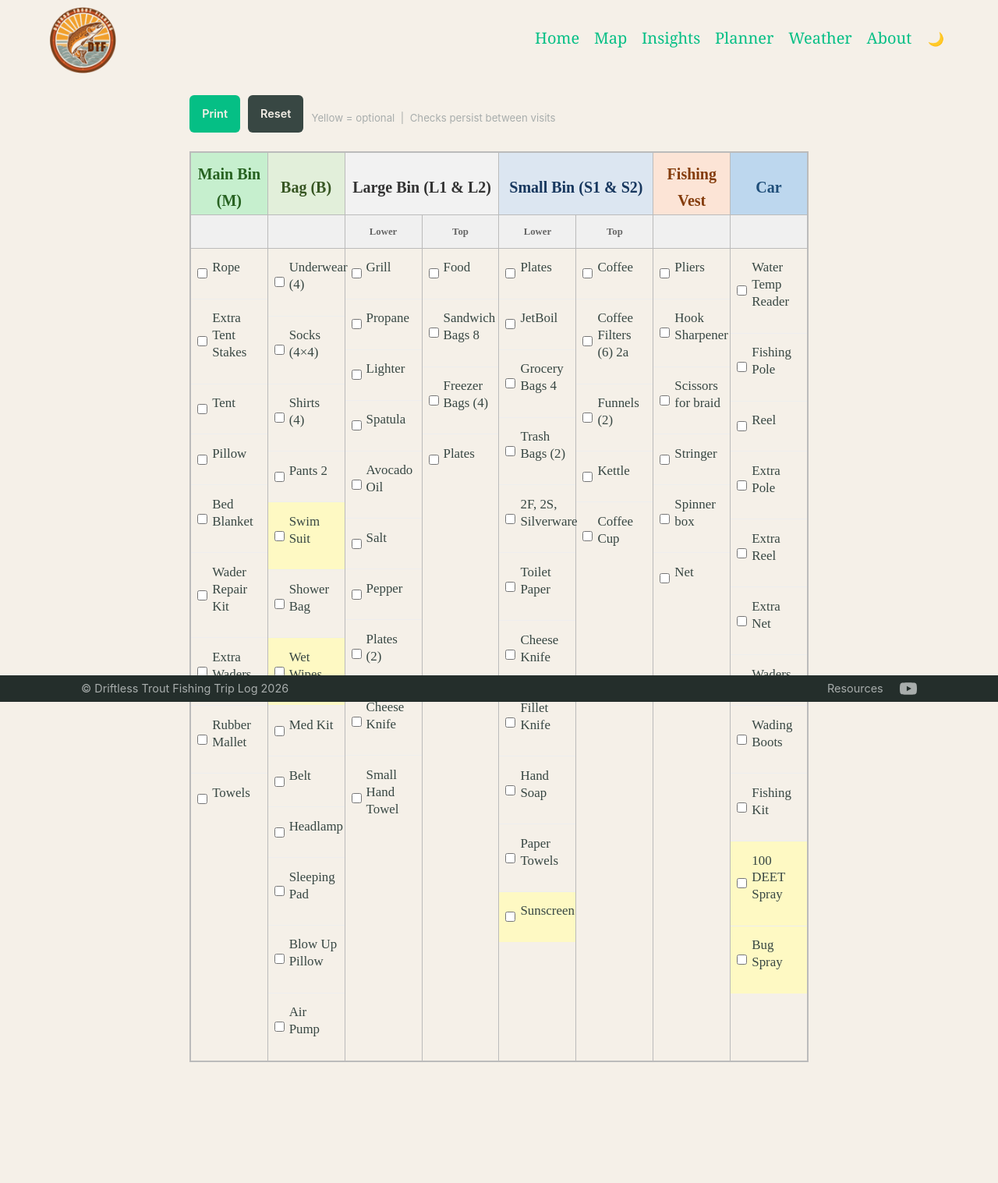
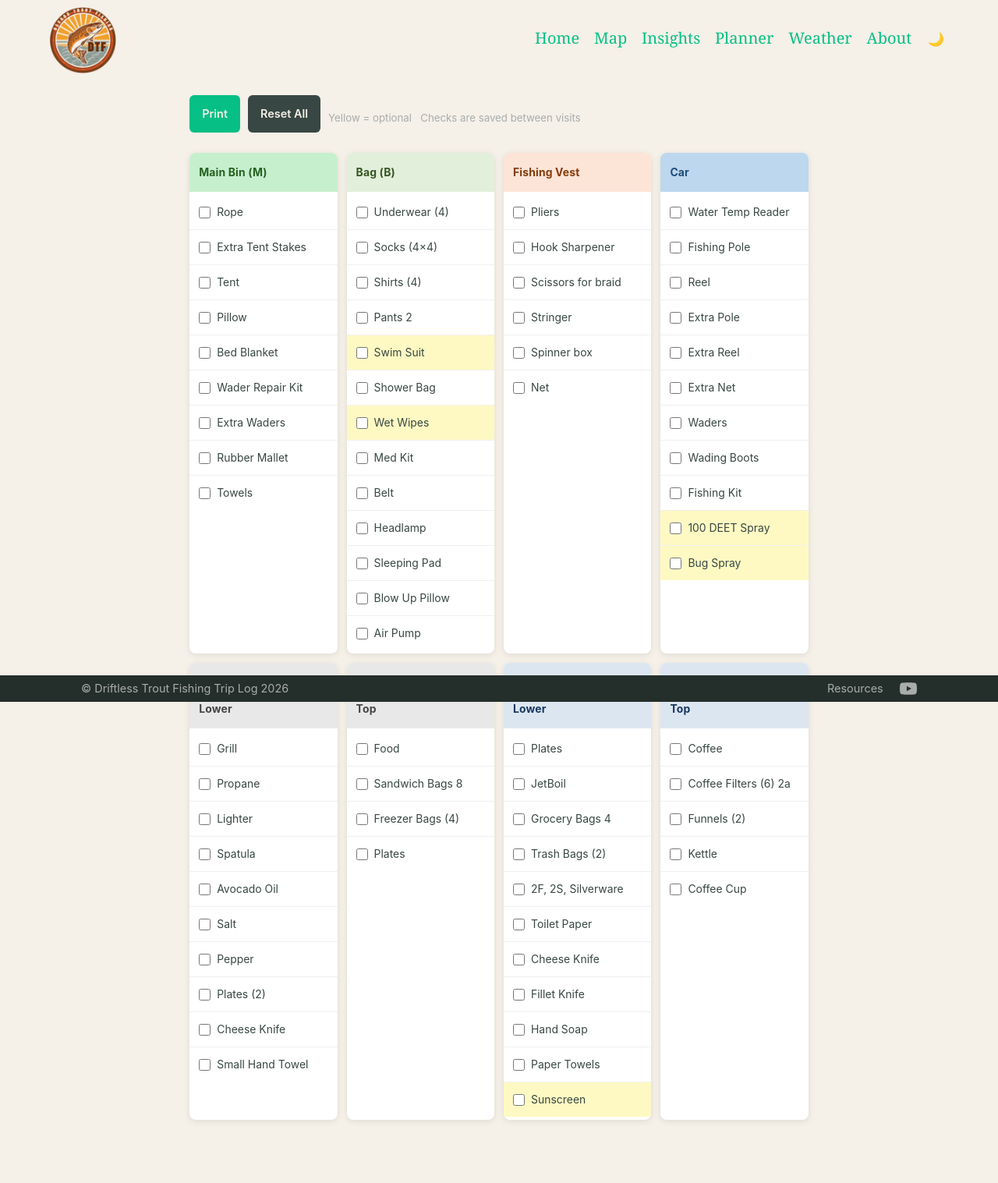
Before and after one commit to Cyro6/cyro6.github.io, a Jekyll site: the page built from checklist.html, in a window 1280 px wide. Shown: the whole page at 78% size. Built offline with Jekyll 4.4.1, drawn with Linux system fonts in a browser that asks for light colours; before the commit the page ends 1432 px from its top, so only the background shows below that.

Commit message:
Redesign checklist as card grid instead of table
Each container gets its own card with color-coded header.
No alignment issues, responsive (4→2→1 cols), prints cleanly.

Co-Authored-By: Claude Sonnet 4.6 <noreply@anthropic.com>

```diff
--- a/checklist.html
+++ b/checklist.html
@@ -6,274 +6,282 @@ title: Gear Checklist
 .checklist-page {
   font-family: 'Inter', sans-serif;
   padding: 20px 0;
+  color: #384743;
 }
+body.dark-theme .checklist-page { color: #d4cfc6; }
+
 .cl-actions {
-  margin-bottom: 14px;
+  margin-bottom: 16px;
   display: flex;
   gap: 10px;
   align-items: center;
   flex-wrap: wrap;
 }
 .cl-btn {
-  background: #05bf85;
-  color: #fff;
-  border: none;
-  border-radius: 6px;
-  padding: 7px 16px;
-  font-size: .85rem;
-  font-weight: 600;
-  cursor: pointer;
+  background: #05bf85; color: #fff; border: none;
+  border-radius: 6px; padding: 7px 16px;
+  font-size: .85rem; font-weight: 600; cursor: pointer;
 }
 .cl-btn:hover { background: #008000; }
-.cl-btn.secondary { background: #384743; }
-.cl-btn.secondary:hover { background: #242e2b; }
+.cl-btn.sec { background: #384743; }
+.cl-btn.sec:hover { background: #242e2b; }
 .cl-note { font-size: .78rem; color: #a8adac; }
 
-.cl-table {
-  width: 100%;
-  border-collapse: collapse;
-  border: 2px solid #bbb;
+.cl-grid {
+  display: grid;
+  grid-template-columns: repeat(4, 1fr);
+  gap: 12px;
+}
+
+.cl-card {
+  border-radius: 8px;
+  overflow: hidden;
+  box-shadow: 0 2px 8px rgba(0,0,0,0.09);
+  background: #fff;
+}
+body.dark-theme .cl-card { background: #2d3a35; box-shadow: 0 2px 8px rgba(0,0,0,0.3); }
+
+.cl-card-header {
+  font-weight: 700;
   font-size: .82rem;
-  table-layout: fixed;
+  padding: 8px 12px;
+  letter-spacing: .01em;
 }
-.cl-table th {
-  padding: 7px 8px;
-  font-weight: 700;
-  font-size: .8rem;
-  text-align: center;
-  border: 1px solid #bbb;
-}
-.cl-table .subhead th {
-  font-weight: 600;
-  font-size: .75rem;
-  color: #666;
-  background: #f0f0f0;
-  padding: 4px 8px;
-}
-.cl-table td {
-  vertical-align: top;
-  border: 1px solid #bbb;
-  padding: 0;
-}
-.cl-item {
-  display: flex;
-  align-items: center;
-  gap: 6px;
-  padding: 4px 8px;
-  border-bottom: 1px solid #eee;
-  min-height: 26px;
-  cursor: pointer;
-}
-.cl-item:last-child { border-bottom: none; }
-.cl-item.optional { background: #fef9c3; }
-.cl-item.checked label { text-decoration: line-through; color: #bbb; }
-.cl-item input[type=checkbox] { flex-shrink: 0; accent-color: #05bf85; cursor: pointer; }
-.cl-item label { cursor: pointer; line-height: 1.3; }
-
 .h-main  { background: #c6efce; color: #276221; }
 .h-bag   { background: #e2efda; color: #375623; }
-.h-large { background: #f2f2f2; color: #333;    }
+.h-large { background: #e8e8e8; color: #444;    }
 .h-small { background: #dce6f1; color: #17375e; }
 .h-vest  { background: #fce4d6; color: #843c0c; }
 .h-car   { background: #bdd7ee; color: #1f4e79; }
 
+.cl-items { padding: 4px 0; }
+
+.cl-item {
+  display: flex;
+  align-items: center;
+  gap: 8px;
+  padding: 5px 12px;
+  font-size: .82rem;
+  border-bottom: 1px solid #f0f0f0;
+  cursor: pointer;
+  user-select: none;
+  transition: background .1s;
+}
+.cl-item:last-child { border-bottom: none; }
+.cl-item:hover { background: rgba(5,191,133,0.06); }
+.cl-item.optional { background: #fef9c3; }
+.cl-item.optional:hover { background: #fef08a; }
+.cl-item.checked { background: #f5f5f5; }
+.cl-item.checked span { text-decoration: line-through; color: #bbb; }
+body.dark-theme .cl-item { border-color: #3a4a44; }
+body.dark-theme .cl-item:hover { background: rgba(5,191,133,0.08); }
+body.dark-theme .cl-item.optional { background: #4a4218; }
+body.dark-theme .cl-item.checked { background: #242e2b; }
+body.dark-theme .cl-item.checked span { color: #5a6a65; }
+
+.cl-item input[type=checkbox] {
+  flex-shrink: 0;
+  width: 15px; height: 15px;
+  accent-color: #05bf85;
+  cursor: pointer;
+}
+
 @media (max-width: 900px) {
-  .cl-table-wrap { overflow-x: auto; }
-  .cl-table { min-width: 800px; }
+  .cl-grid { grid-template-columns: repeat(2, 1fr); }
+}
+@media (max-width: 500px) {
+  .cl-grid { grid-template-columns: 1fr; }
 }
 
 @media print {
   nav, header, footer, .cl-actions,
-  .site-header, .site-footer, .site-nav { display: none !important; }
+  .site-header, .site-footer { display: none !important; }
   body { background: #fff !important; }
   .checklist-page { padding: 0; }
-  .cl-table { font-size: .72rem; border-width: 1px; }
-  .cl-table th { padding: 4px 5px; }
-  .cl-item { min-height: 18px; padding: 2px 5px; }
-  .cl-item input[type=checkbox] { width: 10px; height: 10px; }
+  .cl-grid { grid-template-columns: repeat(4, 1fr); gap: 8px; }
+  .cl-card { box-shadow: none; border: 1px solid #ccc; }
+  .cl-item { font-size: .74rem; padding: 3px 10px; }
+  .cl-card-header { font-size: .76rem; padding: 5px 10px; }
 }
-
-body.dark-theme .cl-table,
-body.dark-theme .cl-table th,
-body.dark-theme .cl-table td { border-color: #444; }
-body.dark-theme .cl-table .subhead th { background: #242e2b; color: #7a8a85; }
-body.dark-theme .cl-item { border-color: #333; color: #d4cfc6; }
-body.dark-theme .cl-item.optional { background: #4a4218; }
-body.dark-theme .cl-item.checked label { color: #5a6a65; }
 </style>
 
 <div class="checklist-page">
+
   <div class="cl-actions">
     <button class="cl-btn" onclick="window.print()">Print</button>
-    <button class="cl-btn secondary" onclick="uncheckAll()">Reset</button>
-    <span class="cl-note">Yellow = optional &nbsp;|&nbsp; Checks persist between visits</span>
+    <button class="cl-btn sec" onclick="uncheckAll()">Reset All</button>
+    <span class="cl-note">Yellow = optional &nbsp;&nbsp;Checks are saved between visits</span>
   </div>
 
-  <div class="cl-table-wrap">
-  <table class="cl-table">
-    <thead>
-      <tr>
-        <th class="h-main">Main Bin (M)</th>
-        <th class="h-bag">Bag (B)</th>
-        <th colspan="2" class="h-large">Large Bin (L1 &amp; L2)</th>
-        <th colspan="2" class="h-small">Small Bin (S1 &amp; S2)</th>
-        <th class="h-vest">Fishing Vest</th>
-        <th class="h-car">Car</th>
-      </tr>
-      <tr class="subhead">
-        <th></th>
-        <th></th>
-        <th>Lower</th>
-        <th>Top</th>
-        <th>Lower</th>
-        <th>Top</th>
-        <th></th>
-        <th></th>
-      </tr>
-    </thead>
-    <tbody>
-      <tr>
+  <div class="cl-grid">
 
-        <!-- Main Bin -->
-        <td>
-          {% assign main_items = "Rope,Extra Tent Stakes,Tent,Pillow,Bed Blanket,Wader Repair Kit,Extra Waders,Rubber Mallet,Towels" | split: "," %}
-          {% for item in main_items %}
-          <div class="cl-item" onclick="toggleItem(this)">
-            <input type="checkbox" onchange="saveState()">
-            <label>{{ item }}</label>
-          </div>
-          {% endfor %}
-        </td>
+    <!-- Main Bin -->
+    <div class="cl-card">
+      <div class="cl-card-header h-main">Main Bin (M)</div>
+      <div class="cl-items">
+        <div class="cl-item"><input type="checkbox"><span>Rope</span></div>
+        <div class="cl-item"><input type="checkbox"><span>Extra Tent Stakes</span></div>
+        <div class="cl-item"><input type="checkbox"><span>Tent</span></div>
+        <div class="cl-item"><input type="checkbox"><span>Pillow</span></div>
+        <div class="cl-item"><input type="checkbox"><span>Bed Blanket</span></div>
+        <div class="cl-item"><input type="checkbox"><span>Wader Repair Kit</span></div>
+        <div class="cl-item"><input type="checkbox"><span>Extra Waders</span></div>
+        <div class="cl-item"><input type="checkbox"><span>Rubber Mallet</span></div>
+        <div class="cl-item"><input type="checkbox"><span>Towels</span></div>
+      </div>
+    </div>
 
-        <!-- Bag -->
-        <td>
-          <div class="cl-item" onclick="toggleItem(this)"><input type="checkbox" onchange="saveState()"><label>Underwear (4)</label></div>
-          <div class="cl-item" onclick="toggleItem(this)"><input type="checkbox" onchange="saveState()"><label>Socks (4×4)</label></div>
-          <div class="cl-item" onclick="toggleItem(this)"><input type="checkbox" onchange="saveState()"><label>Shirts (4)</label></div>
-          <div class="cl-item" onclick="toggleItem(this)"><input type="checkbox" onchange="saveState()"><label>Pants 2</label></div>
-          <div class="cl-item optional" onclick="toggleItem(this)"><input type="checkbox" onchange="saveState()"><label>Swim Suit</label></div>
-          <div class="cl-item" onclick="toggleItem(this)"><input type="checkbox" onchange="saveState()"><label>Shower Bag</label></div>
-          <div class="cl-item optional" onclick="toggleItem(this)"><input type="checkbox" onchange="saveState()"><label>Wet Wipes</label></div>
-          <div class="cl-item" onclick="toggleItem(this)"><input type="checkbox" onchange="saveState()"><label>Med Kit</label></div>
-          <div class="cl-item" onclick="toggleItem(this)"><input type="checkbox" onchange="saveState()"><label>Belt</label></div>
-          <div class="cl-item" onclick="toggleItem(this)"><input type="checkbox" onchange="saveState()"><label>Headlamp</label></div>
-          <div class="cl-item" onclick="toggleItem(this)"><input type="checkbox" onchange="saveState()"><label>Sleeping Pad</label></div>
-          <div class="cl-item" onclick="toggleItem(this)"><input type="checkbox" onchange="saveState()"><label>Blow Up Pillow</label></div>
-          <div class="cl-item" onclick="toggleItem(this)"><input type="checkbox" onchange="saveState()"><label>Air Pump</label></div>
-        </td>
+    <!-- Bag -->
+    <div class="cl-card">
+      <div class="cl-card-header h-bag">Bag (B)</div>
+      <div class="cl-items">
+        <div class="cl-item"><input type="checkbox"><span>Underwear (4)</span></div>
+        <div class="cl-item"><input type="checkbox"><span>Socks (4×4)</span></div>
+        <div class="cl-item"><input type="checkbox"><span>Shirts (4)</span></div>
+        <div class="cl-item"><input type="checkbox"><span>Pants 2</span></div>
+        <div class="cl-item optional"><input type="checkbox"><span>Swim Suit</span></div>
+        <div class="cl-item"><input type="checkbox"><span>Shower Bag</span></div>
+        <div class="cl-item optional"><input type="checkbox"><span>Wet Wipes</span></div>
+        <div class="cl-item"><input type="checkbox"><span>Med Kit</span></div>
+        <div class="cl-item"><input type="checkbox"><span>Belt</span></div>
+        <div class="cl-item"><input type="checkbox"><span>Headlamp</span></div>
+        <div class="cl-item"><input type="checkbox"><span>Sleeping Pad</span></div>
+        <div class="cl-item"><input type="checkbox"><span>Blow Up Pillow</span></div>
+        <div class="cl-item"><input type="checkbox"><span>Air Pump</span></div>
+      </div>
+    </div>
 
-        <!-- Large Bin — Lower -->
-        <td>
-          <div class="cl-item" onclick="toggleItem(this)"><input type="checkbox" onchange="saveState()"><label>Grill</label></div>
-          <div class="cl-item" onclick="toggleItem(this)"><input type="checkbox" onchange="saveState()"><label>Propane</label></div>
-          <div class="cl-item" onclick="toggleItem(this)"><input type="checkbox" onchange="saveState()"><label>Lighter</label></div>
-          <div class="cl-item" onclick="toggleItem(this)"><input type="checkbox" onchange="saveState()"><label>Spatula</label></div>
-          <div class="cl-item" onclick="toggleItem(this)"><input type="checkbox" onchange="saveState()"><label>Avocado Oil</label></div>
-          <div class="cl-item" onclick="toggleItem(this)"><input type="checkbox" onchange="saveState()"><label>Salt</label></div>
-          <div class="cl-item" onclick="toggleItem(this)"><input type="checkbox" onchange="saveState()"><label>Pepper</label></div>
-          <div class="cl-item" onclick="toggleItem(this)"><input type="checkbox" onchange="saveState()"><label>Plates (2)</label></div>
-          <div class="cl-item" onclick="toggleItem(this)"><input type="checkbox" onchange="saveState()"><label>Cheese Knife</label></div>
-          <div class="cl-item" onclick="toggleItem(this)"><input type="checkbox" onchange="saveState()"><label>Small Hand Towel</label></div>
-        </td>
+    <!-- Fishing Vest -->
+    <div class="cl-card">
+      <div class="cl-card-header h-vest">Fishing Vest</div>
+      <div class="cl-items">
+        <div class="cl-item"><input type="checkbox"><span>Pliers</span></div>
+        <div class="cl-item"><input type="checkbox"><span>Hook Sharpener</span></div>
+        <div class="cl-item"><input type="checkbox"><span>Scissors for braid</span></div>
+        <div class="cl-item"><input type="checkbox"><span>Stringer</span></div>
+        <div class="cl-item"><input type="checkbox"><span>Spinner box</span></div>
+        <div class="cl-item"><input type="checkbox"><span>Net</span></div>
+      </div>
+    </div>
 
-        <!-- Large Bin — Top -->
-        <td>
-          <div class="cl-item" onclick="toggleItem(this)"><input type="checkbox" onchange="saveState()"><label>Food</label></div>
-          <div class="cl-item" onclick="toggleItem(this)"><input type="checkbox" onchange="saveState()"><label>Sandwich Bags 8</label></div>
-          <div class="cl-item" onclick="toggleItem(this)"><input type="checkbox" onchange="saveState()"><label>Freezer Bags (4)</label></div>
-          <div class="cl-item" onclick="toggleItem(this)"><input type="checkbox" onchange="saveState()"><label>Plates</label></div>
-        </td>
+    <!-- Car -->
+    <div class="cl-card">
+      <div class="cl-card-header h-car">Car</div>
+      <div class="cl-items">
+        <div class="cl-item"><input type="checkbox"><span>Water Temp Reader</span></div>
+        <div class="cl-item"><input type="checkbox"><span>Fishing Pole</span></div>
+        <div class="cl-item"><input type="checkbox"><span>Reel</span></div>
+        <div class="cl-item"><input type="checkbox"><span>Extra Pole</span></div>
+        <div class="cl-item"><input type="checkbox"><span>Extra Reel</span></div>
+        <div class="cl-item"><input type="checkbox"><span>Extra Net</span></div>
+        <div class="cl-item"><input type="checkbox"><span>Waders</span></div>
+        <div class="cl-item"><input type="checkbox"><span>Wading Boots</span></div>
+        <div class="cl-item"><input type="checkbox"><span>Fishing Kit</span></div>
+        <div class="cl-item optional"><input type="checkbox"><span>100 DEET Spray</span></div>
+        <div class="cl-item optional"><input type="checkbox"><span>Bug Spray</span></div>
+      </div>
+    </div>
 
-        <!-- Small Bin — Lower -->
-        <td>
-          <div class="cl-item" onclick="toggleItem(this)"><input type="checkbox" onchange="saveState()"><label>Plates</label></div>
-          <div class="cl-item" onclick="toggleItem(this)"><input type="checkbox" onchange="saveState()"><label>JetBoil</label></div>
-          <div class="cl-item" onclick="toggleItem(this)"><input type="checkbox" onchange="saveState()"><label>Grocery Bags 4</label></div>
-          <div class="cl-item" onclick="toggleItem(this)"><input type="checkbox" onchange="saveState()"><label>Trash Bags (2)</label></div>
-          <div class="cl-item" onclick="toggleItem(this)"><input type="checkbox" onchange="saveState()"><label>2F, 2S, Silverware</label></div>
-          <div class="cl-item" onclick="toggleItem(this)"><input type="checkbox" onchange="saveState()"><label>Toilet Paper</label></div>
-          <div class="cl-item" onclick="toggleItem(this)"><input type="checkbox" onchange="saveState()"><label>Cheese Knife</label></div>
-          <div class="cl-item" onclick="toggleItem(this)"><input type="checkbox" onchange="saveState()"><label>Fillet Knife</label></div>
-          <div class="cl-item" onclick="toggleItem(this)"><input type="checkbox" onchange="saveState()"><label>Hand Soap</label></div>
-          <div class="cl-item" onclick="toggleItem(this)"><input type="checkbox" onchange="saveState()"><label>Paper Towels</label></div>
-          <div class="cl-item optional" onclick="toggleItem(this)"><input type="checkbox" onchange="saveState()"><label>Sunscreen</label></div>
-        </td>
+    <!-- Large Bin Lower -->
+    <div class="cl-card">
+      <div class="cl-card-header h-large">Large Bin (L1 &amp; L2) — Lower</div>
+      <div class="cl-items">
+        <div class="cl-item"><input type="checkbox"><span>Grill</span></div>
+        <div class="cl-item"><input type="checkbox"><span>Propane</span></div>
+        <div class="cl-item"><input type="checkbox"><span>Lighter</span></div>
+        <div class="cl-item"><input type="checkbox"><span>Spatula</span></div>
+        <div class="cl-item"><input type="checkbox"><span>Avocado Oil</span></div>
+        <div class="cl-item"><input type="checkbox"><span>Salt</span></div>
+        <div class="cl-item"><input type="checkbox"><span>Pepper</span></div>
+        <div class="cl-item"><input type="checkbox"><span>Plates (2)</span></div>
+        <div class="cl-item"><input type="checkbox"><span>Cheese Knife</span></div>
+        <div class="cl-item"><input type="checkbox"><span>Small Hand Towel</span></div>
+      </div>
+    </div>
 
-        <!-- Small Bin — Top -->
-        <td>
-          <div class="cl-item" onclick="toggleItem(this)"><input type="checkbox" onchange="saveState()"><label>Coffee</label></div>
-          <div class="cl-item" onclick="toggleItem(this)"><input type="checkbox" onchange="saveState()"><label>Coffee Filters (6) 2a</label></div>
-          <div class="cl-item" onclick="toggleItem(this)"><input type="checkbox" onchange="saveState()"><label>Funnels (2)</label></div>
-          <div class="cl-item" onclick="toggleItem(this)"><input type="checkbox" onchange="saveState()"><label>Kettle</label></div>
-          <div class="cl-item" onclick="toggleItem(this)"><input type="checkbox" onchange="saveState()"><label>Coffee Cup</label></div>
-        </td>
+    <!-- Large Bin Top -->
+    <div class="cl-card">
+      <div class="cl-card-header h-large">Large Bin (L1 &amp; L2) — Top</div>
+      <div class="cl-items">
+        <div class="cl-item"><input type="checkbox"><span>Food</span></div>
+        <div class="cl-item"><input type="checkbox"><span>Sandwich Bags 8</span></div>
+        <div class="cl-item"><input type="checkbox"><span>Freezer Bags (4)</span></div>
+        <div class="cl-item"><input type="checkbox"><span>Plates</span></div>
+      </div>
+    </div>
 
-        <!-- Fishing Vest -->
-        <td>
-          <div class="cl-item" onclick="toggleItem(this)"><input type="checkbox" onchange="saveState()"><label>Pliers</label></div>
-          <div class="cl-item" onclick="toggleItem(this)"><input type="checkbox" onchange="saveState()"><label>Hook Sharpener</label></div>
-          <div class="cl-item" onclick="toggleItem(this)"><input type="checkbox" onchange="saveState()"><label>Scissors for braid</label></div>
-          <div class="cl-item" onclick="toggleItem(this)"><input type="checkbox" onchange="saveState()"><label>Stringer</label></div>
-          <div class="cl-item" onclick="toggleItem(this)"><input type="checkbox" onchange="saveState()"><label>Spinner box</label></div>
-          <div class="cl-item" onclick="toggleItem(this)"><input type="checkbox" onchange="saveState()"><label>Net</label></div>
-        </td>
+    <!-- Small Bin Lower -->
+    <div class="cl-card">
+      <div class="cl-card-header h-small">Small Bin (S1 &amp; S2) — Lower</div>
+      <div class="cl-items">
+        <div class="cl-item"><input type="checkbox"><span>Plates</span></div>
+        <div class="cl-item"><input type="checkbox"><span>JetBoil</span></div>
+        <div class="cl-item"><input type="checkbox"><span>Grocery Bags 4</span></div>
+        <div class="cl-item"><input type="checkbox"><span>Trash Bags (2)</span></div>
+        <div class="cl-item"><input type="checkbox"><span>2F, 2S, Silverware</span></div>
+        <div class="cl-item"><input type="checkbox"><span>Toilet Paper</span></div>
+        <div class="cl-item"><input type="checkbox"><span>Cheese Knife</span></div>
+        <div class="cl-item"><input type="checkbox"><span>Fillet Knife</span></div>
+        <div class="cl-item"><input type="checkbox"><span>Hand Soap</span></div>
+        <div class="cl-item"><input type="checkbox"><span>Paper Towels</span></div>
+        <div class="cl-item optional"><input type="checkbox"><span>Sunscreen</span></div>
+      </div>
+    </div>
 
-        <!-- Car -->
-        <td>
-          <div class="cl-item" onclick="toggleItem(this)"><input type="checkbox" onchange="saveState()"><label>Water Temp Reader</label></div>
-          <div class="cl-item" onclick="toggleItem(this)"><input type="checkbox" onchange="saveState()"><label>Fishing Pole</label></div>
-          <div class="cl-item" onclick="toggleItem(this)"><input type="checkbox" onchange="saveState()"><label>Reel</label></div>
-          <div class="cl-item" onclick="toggleItem(this)"><input type="checkbox" onchange="saveState()"><label>Extra Pole</label></div>
-          <div class="cl-item" onclick="toggleItem(this)"><input type="checkbox" onchange="saveState()"><label>Extra Reel</label></div>
-          <div class="cl-item" onclick="toggleItem(this)"><input type="checkbox" onchange="saveState()"><label>Extra Net</label></div>
-          <div class="cl-item" onclick="toggleItem(this)"><input type="checkbox" onchange="saveState()"><label>Waders</label></div>
-          <div class="cl-item" onclick="toggleItem(this)"><input type="checkbox" onchange="saveState()"><label>Wading Boots</label></div>
-          <div class="cl-item" onclick="toggleItem(this)"><input type="checkbox" onchange="saveState()"><label>Fishing Kit</label></div>
-          <div class="cl-item optional" onclick="toggleItem(this)"><input type="checkbox" onchange="saveState()"><label>100 DEET Spray</label></div>
-          <div class="cl-item optional" onclick="toggleItem(this)"><input type="checkbox" onchange="saveState()"><label>Bug Spray</label></div>
-        </td>
+    <!-- Small Bin Top -->
+    <div class="cl-card">
+      <div class="cl-card-header h-small">Small Bin (S1 &amp; S2) — Top</div>
+      <div class="cl-items">
+        <div class="cl-item"><input type="checkbox"><span>Coffee</span></div>
+        <div class="cl-item"><input type="checkbox"><span>Coffee Filters (6) 2a</span></div>
+        <div class="cl-item"><input type="checkbox"><span>Funnels (2)</span></div>
+        <div class="cl-item"><input type="checkbox"><span>Kettle</span></div>
+        <div class="cl-item"><input type="checkbox"><span>Coffee Cup</span></div>
+      </div>
+    </div>
 
-      </tr>
-    </tbody>
-  </table>
   </div>
 </div>
 
 <script>
-function toggleItem(el) {
-  if (event.target.tagName === 'INPUT') return;
-  const cb = el.querySelector('input[type=checkbox]');
-  cb.checked = !cb.checked;
-  el.classList.toggle('checked', cb.checked);
-  saveState();
+const STORE_KEY = 'checklist-v3';
+
+document.querySelectorAll('.cl-item').forEach(item => {
+  item.addEventListener('click', e => {
+    if (e.target.tagName === 'INPUT') return;
+    const cb = item.querySelector('input');
+    cb.checked = !cb.checked;
+    item.classList.toggle('checked', cb.checked);
+    save();
+  });
+  item.querySelector('input').addEventListener('change', function() {
+    item.classList.toggle('checked', this.checked);
+    save();
+  });
+});
+
+function save() {
+  const state = Array.from(document.querySelectorAll('.cl-item input')).map(cb => cb.checked);
+  localStorage.setItem(STORE_KEY, JSON.stringify(state));
 }
 
-function saveState() {
-  const items = document.querySelectorAll('.cl-item');
-  const state = Array.from(items).map(el => el.querySelector('input').checked);
-  localStorage.setItem('checklist-v2', JSON.stringify(state));
+function uncheckAll() {
+  document.querySelectorAll('.cl-item').forEach(item => {
+    item.querySelector('input').checked = false;
+    item.classList.remove('checked');
+  });
+  localStorage.removeItem(STORE_KEY);
 }
 
-function loadState() {
+(function load() {
   try {
-    const state = JSON.parse(localStorage.getItem('checklist-v2') || '[]');
-    const items = document.querySelectorAll('.cl-item');
-    items.forEach((el, i) => {
+    const state = JSON.parse(localStorage.getItem(STORE_KEY) || '[]');
+    document.querySelectorAll('.cl-item').forEach((item, i) => {
       if (state[i]) {
-        el.querySelector('input').checked = true;
-        el.classList.add('checked');
+        item.querySelector('input').checked = true;
+        item.classList.add('checked');
       }
     });
   } catch {}
-}
-
-function uncheckAll() {
-  document.querySelectorAll('.cl-item').forEach(el => {
-    el.querySelector('input').checked = false;
-    el.classList.remove('checked');
-  });
-  localStorage.removeItem('checklist-v2');
-}
-
-document.addEventListener('DOMContentLoaded', loadState);
+})();
 </script>
```
